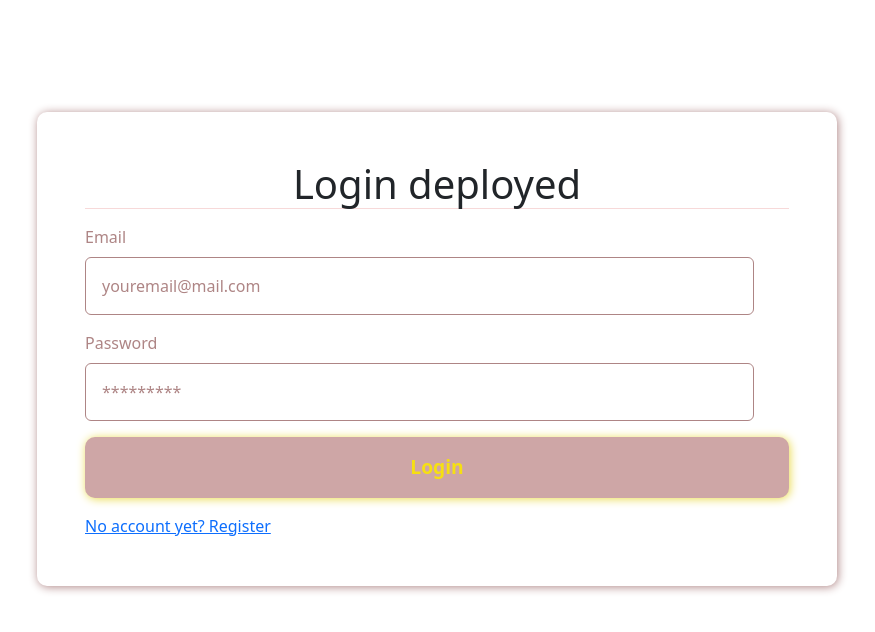
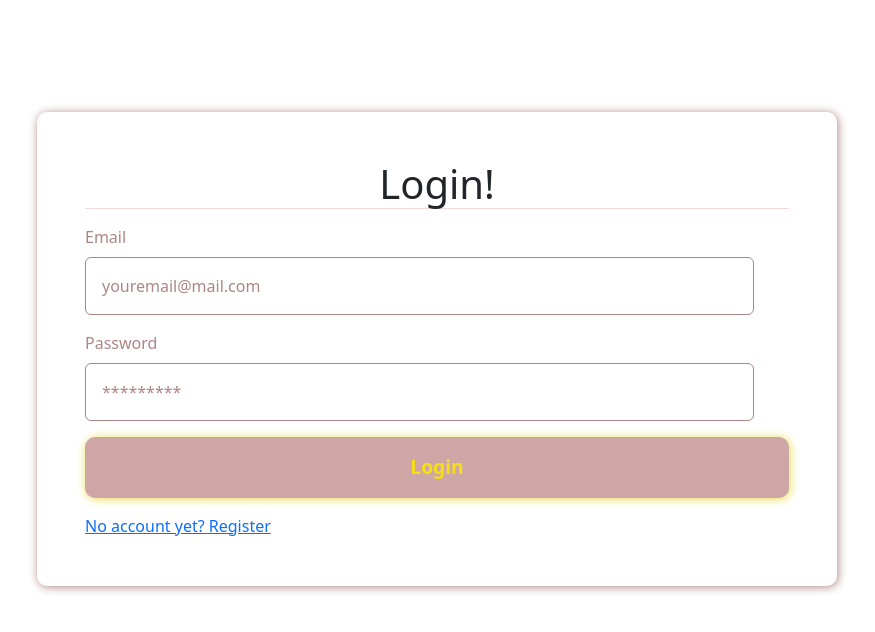
Before and after one commit to NadineL1/WellnessApp, a React (Vite) app: page / in a window 1280 px wide. Shown: the top 632 px of the page, without its empty margins (203-1078 px from the left). Built offline with nearby package versions, Linux system fonts and the light colour scheme.

Commit message:
Test CI/CD

```diff
--- a/src/components/auth/Login.jsx
+++ b/src/components/auth/Login.jsx
@@ -23,7 +23,7 @@ export default function Login() {
     return (
         <div className='page-container'>
             <div className='content-container'>
-                <h1>Login deployed</h1>
+                <h1>Login!</h1>
                 <form onSubmit={handleSubmit}>
                     <label htmlFor='email'>Email</label>
                     <input type="email" id="email" value={email} onChange={(e) => setEmail(e.target.value)} placeholder="youremail@mail.com" required />
```
